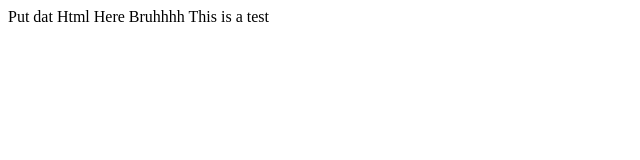
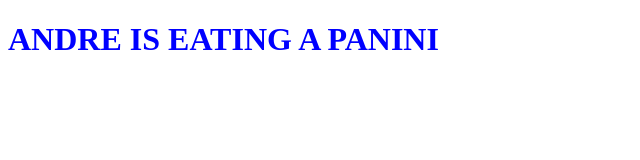
Before and after one commit to MomWithNoName/HELLOMOM, a plain HTML site: page Index.html in a window 1280 px wide. Shown: the whole page, without its empty margins (0-640 px from the left). Drawn offline with Linux system fonts and the light colour scheme; files whose address does not match are found by name.

Commit message:
stuffs
stuff

```diff
--- a/Index.html
+++ b/Index.html
@@ -1 +1,9 @@
-Put dat Html Here Bruhhhh This is a test
+<!DOCTYPE html>
+<html>
+    <head>
+        <link rel="stylesheet" href="C:\Users\scott\Desktop\HELLOMOM\style.css">
+    </head>
+      <body>
+        <h1 class="scott"> ANDRE IS EATING A PANINI </h1>
+      </body>
+</html>
--- a/style.css
+++ b/style.css
@@ -0,0 +1,3 @@
+.scott{
+    color: blue;
+}
```
